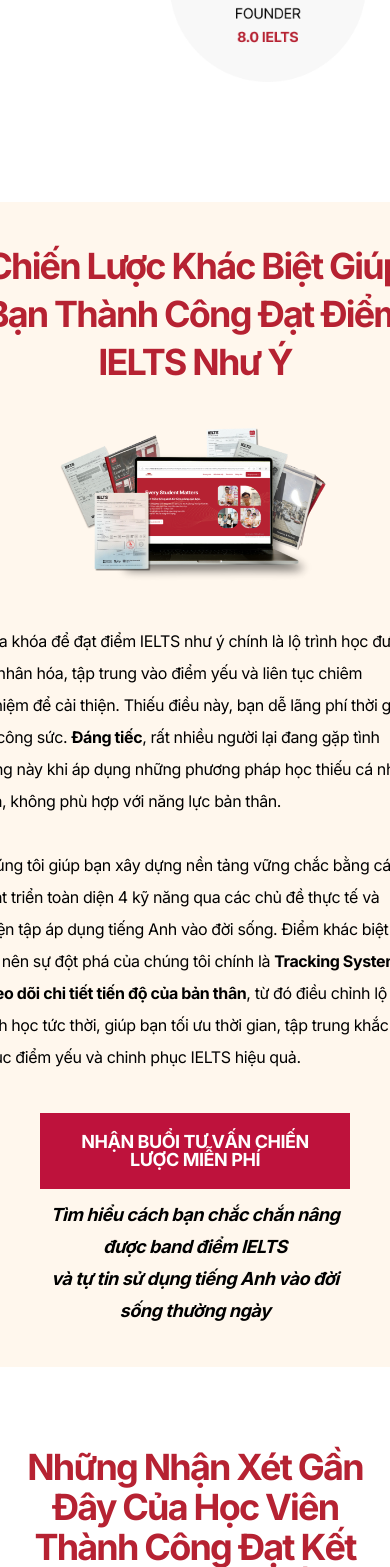
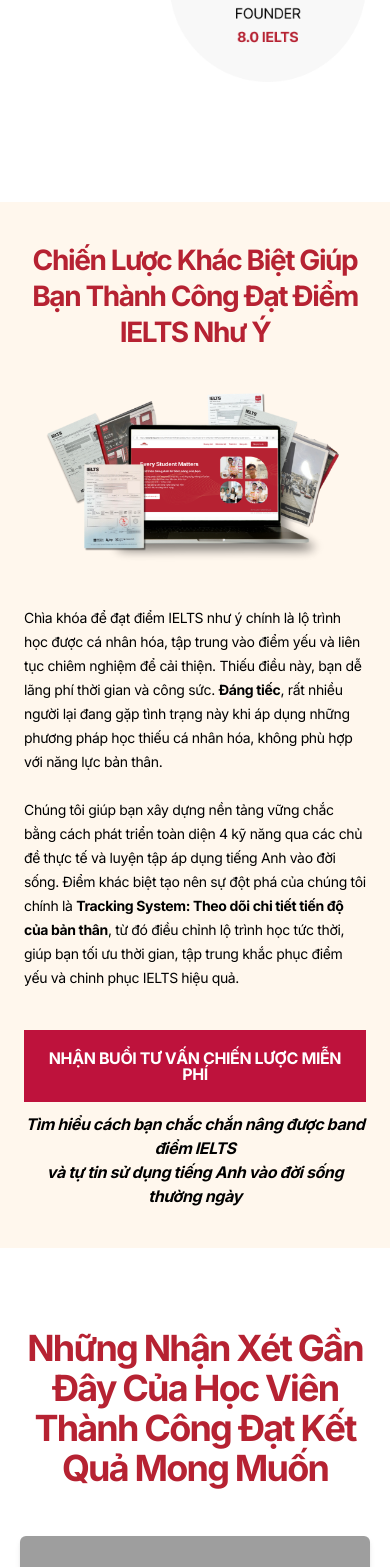
Before and after one commit to UyLeQuoc/alice-s-class, a Next.js app: page / in a window 390 px wide. Shown: the part 2149-3716 px from the top of the page. Built offline with nearby package versions, Linux system fonts and the light colour scheme; grey boxes are pictures that could not be loaded.

Commit message:
Refactor consultation section layout and styles for improved readability and responsiveness

```diff
--- a/src/components/home/consultation-section.tsx
+++ b/src/components/home/consultation-section.tsx
@@ -31,10 +31,9 @@ export interface ConsultationButtonProps {
     };
 
     return (
-      <div className="flex flex-col w-full text-black max-md:max-w-full items-center justify-center">
-        <div className="text-[36px] text-[#B62232] font-bold tracking-tighter text-center max-md:max-w-full leading-[48px]  min-w-[440px] w-full xl:w-[649px]">
-          Chiến Lược Khác Biệt Giúp Bạn
-          Thành Công Đạt Điểm IELTS Như Ý
+      <div className="flex flex-col w-full text-black max-md:w-full items-center justify-center">
+        <div className="text-[28px] md:text-[36px] text-[#B62232] font-bold tracking-tighter text-center leading-[36px] md:leading-[48px] w-full lg:w-[60%]">
+          Chiến Lược Khác Biệt Giúp Bạn Thành Công Đạt Điểm IELTS Như Ý
         </div>
         <div className="w-full flex items-center justify-center mt-8">
           <Image
@@ -43,10 +42,10 @@ export interface ConsultationButtonProps {
             width={1500}
             height={500}
             quality={100}
-            className="object-cover rounded-lg"
+            className="object-cover rounded-lg w-full max-w-[800px]"
           />
         </div>
-        <div className="self-center mt-10 text-[16px] tracking-tight leading-8 max-md:max-w-full  min-w-[440px] w-full xl:w-[649px] ">
+        <div className="self-center mt-10 text-[14px] md:text-[16px] tracking-tight leading-6 md:leading-8 max-md:w-full lg:w-[60%]">
           {description.map((paragraph, index) => (
             <React.Fragment key={index}>
               {formatText(paragraph)}
@@ -79,16 +78,16 @@ export interface ConsultationButtonProps {
 
     return (
       <section className="relative overflow-hidden">
-  <div className="flex flex-col md:flex-row gap-2.5 justify-center items-center px-10 lg:px-80 py-10 md:py-20 bg-orange-50 max-md:mt-10 relative">
-    <div className="flex flex-col justify-center self-stretch my-auto">
+        <div className="flex flex-col md:flex-row gap-2.5 justify-center items-center px-6 md:px-10 lg:px-40 py-10 md:py-20 bg-orange-50 max-md:mt-10">
+          <div className="flex flex-col justify-center self-stretch my-auto w-full">
             <ContentSection
               title={content.title}
               description={content.description}
               bold={content.bold}
             />
-      <div className="flex flex-col self-center mt-8 max-w-full text-lg md:text-2xl tracking-tight text-center w-full lg:w-[700px] max-md:mt-10">
+            <div className="flex flex-col self-center mt-8 max-w-full text-base md:text-lg tracking-tight text-center w-full lg:w-[700px] max-md:mt-10">
               <CTAButton text="NHẬN BUỔI TƯ VẤN CHIẾN LƯỢC MIỄN PHÍ" />
-        <div className="self-center mt-2.5 leading-8 text-black max-md:max-w-full text-[18px] md:text-[20px] italic font-bold">
+              <div className="self-center mt-2.5 leading-6 md:leading-8 text-black text-[16px] md:text-[18px] italic font-bold">
                 Tìm hiểu cách bạn chắc chắn nâng được band điểm IELTS <br /> và tự tin sử dụng tiếng Anh vào đời sống thường ngày
               </div>
             </div>
```
Lines whose indentation alone changed are shown as unchanged.
